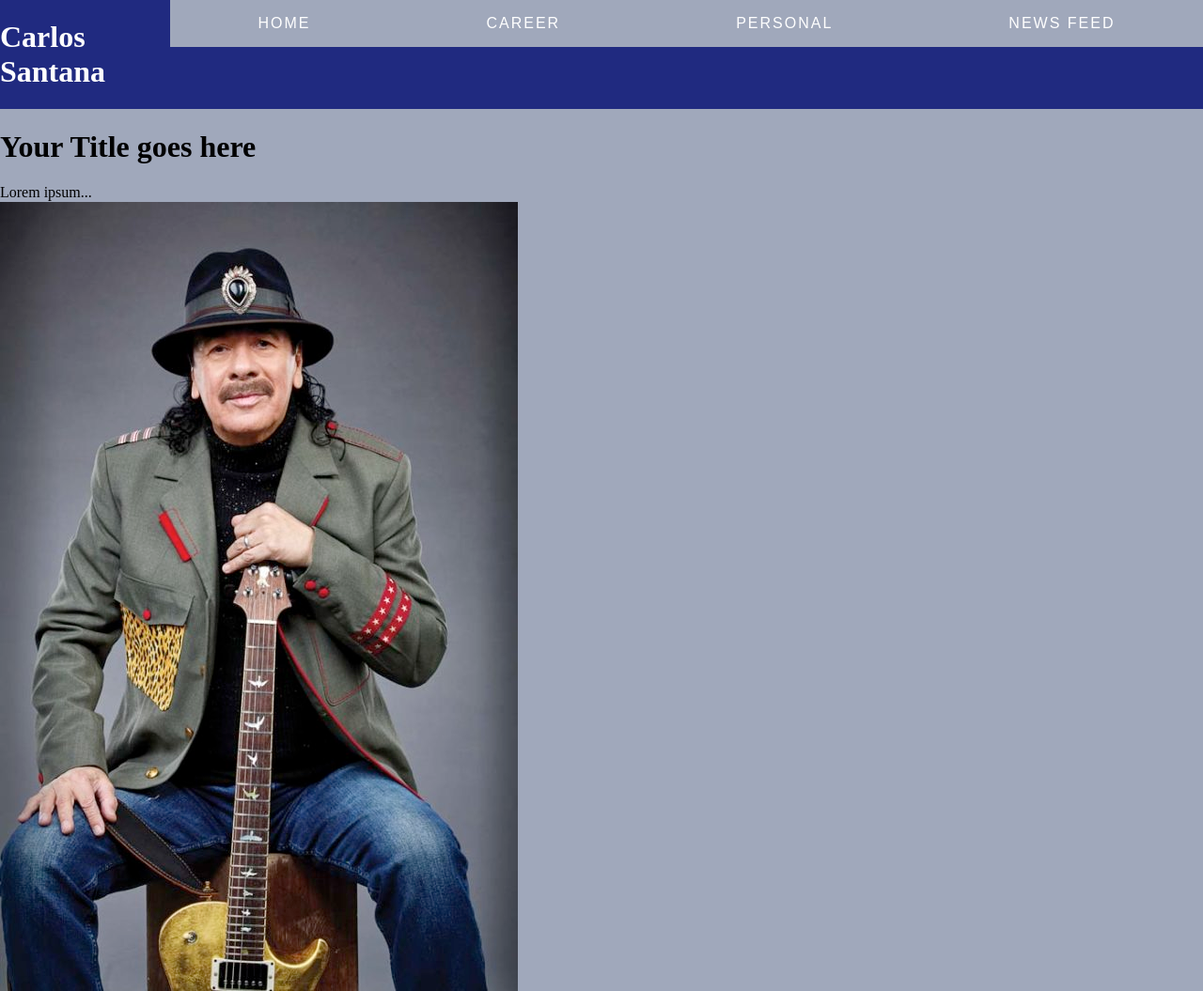
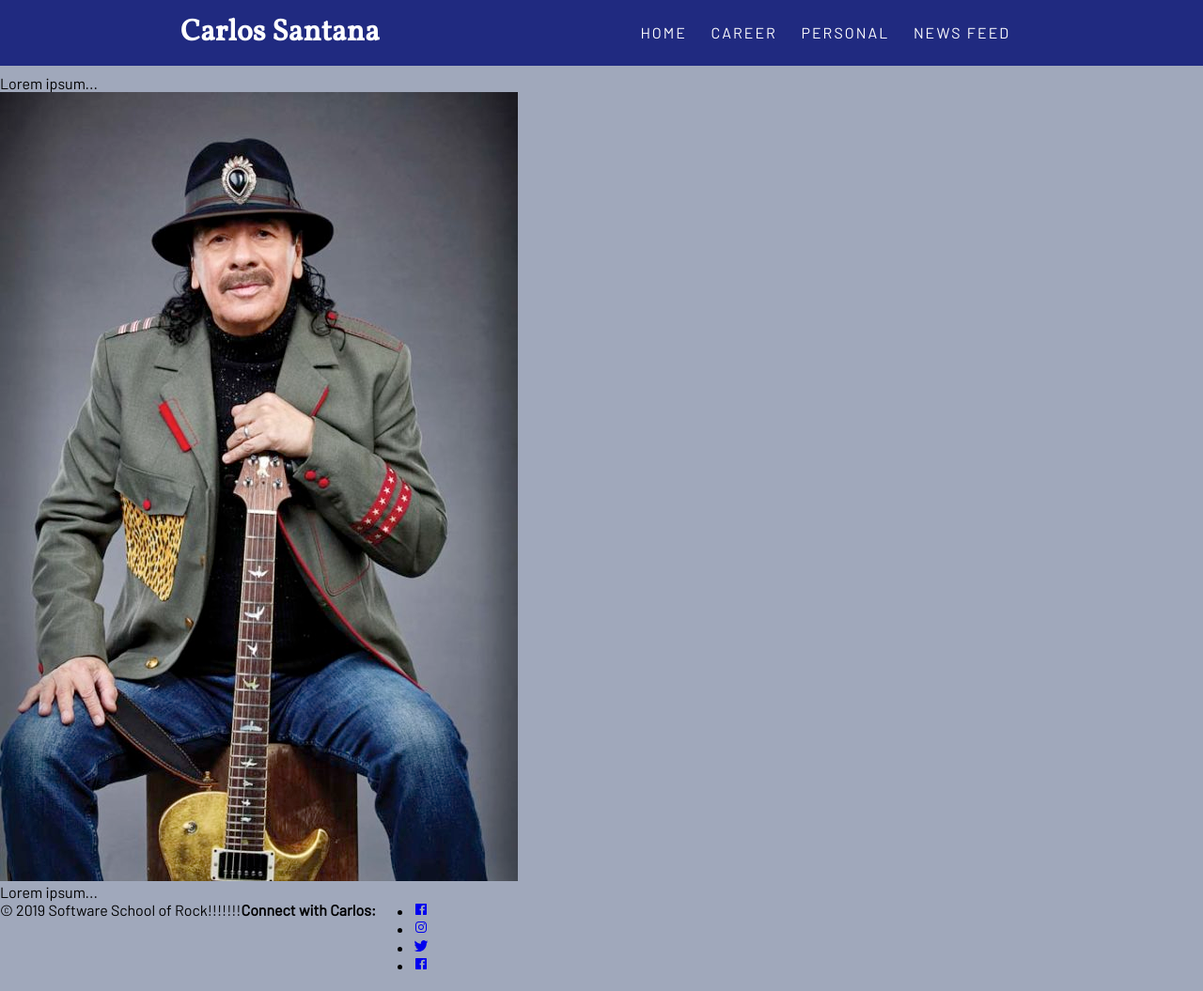
Before and after one commit to nss-day-cohort-32/tribute-software-school-of-rock, a website: page index.html in a window 1280 px wide. Shown: the top 1055 px of the page at 94% size. Drawn offline with nearby package versions, Linux system fonts and the light colour scheme.

Commit message:
Sticky Header complete

```diff
--- a/css/styles.css
+++ b/css/styles.css
@@ -14,14 +14,62 @@
   margin: 0;
 }
 
+body {
+  background-color: #A0A8BB;
+  font-family: 'Barlow',
+    sans-serif;
+}
+
+.flex-container {
+  display: flex;
+}
+
+h1,
+h2 {
+  font-family: 'Vollkorn',
+    serif;
+
+}
+
+header {
+  background-color: #202A80;
+  width: 100vw;
+  height: 70px;
+  top: 0;
+  left: 0;
+  position: fixed;
+}
+
+.header-container {
+  margin-left: auto;
+  margin-right: auto;
+  color: white;
+  width: 100%;
+  height: 70px;
+  flex-direction: column;
+  position: static;
+}
+
+.header-container h1 {
+  font-size: 1.4rem;
+  text-align: center;
+  margin: .5rem 0 .5rem 0;
+}
+
+img {
+  width: 100%;
+  height: auto;
+}
+
+
+
+
 .topNav {
   height: 50px;
-  width: 100%;
-  background-color: #a0a8bb;
   display: flex;
   flex-direction: row;
   align-items: center;
-  justify-content: space-around;
+  justify-content: space-between;
   text-decoration: none;
 
 }
@@ -29,11 +77,10 @@
 .topNav a {
   color: white;
   text-transform: uppercase;
-  letter-spacing: 2px;
+  letter-spacing: 1px;
   text-decoration: none;
-  font-family: 'Barlow Semi Condensed', sans-serif;
-  margin-right: 75px;
-  margin-left: 75px;
+  font-size: .7rem;
+  padding: .4rem .8rem;
 }
 
 .topNav a:hover {
@@ -46,23 +93,12 @@
 
 
 
-body {
-  background-color: #A0A8BB;
-}
 
 
-.flex-container {
-  display: flex;
-}
 
-.flex-item {
 
-}
+.flex-item {}
 
-header {
-  background-color: #202A80;
-  color: white
-}
 
 nav a {
   text-decoration: none;
@@ -77,12 +113,80 @@
 
 
 
-header h1 {
 
-}
+
 
 footer {
   position: absolute;
   height: 40px;
 
 }
+
+
+/*
+***************************
+Media Queries
+***************************
+*/
+
+@media screen and (min-width: 480px) {}
+
+@media screen and (min-width: 760px) {
+  header {
+    height: 50px;
+  }
+  .header-container {
+    flex-direction: row;
+    justify-content: space-between;
+    margin-left: 10%;
+    margin-right: 10%;
+    width: 80%;
+    height: 50px;
+  }
+
+  .header-container h1 {
+    margin-top: auto;
+    margin-bottom: auto;
+
+  }
+
+  .topNav {
+    margin-top: auto;
+    margin-bottom: auto;
+  }
+
+  .topNav a {
+    font-size: .8rem;
+    letter-spacing: 2px;
+  }
+
+
+}
+
+@media screen and (min-width: 900px) {
+  header {
+    height: 70px;
+  }
+  .header-container {
+    height: 70px;
+    width: 80%;
+    margin-left: auto;
+    margin-right: auto;
+
+  }
+
+  .header-container h1 {
+    font-size: 2rem;
+  }
+
+  .topNav a {
+    font-size: 1rem;
+    letter-spacing: 2px;
+  }
+}
+
+@media screen and (min-width: 1200px) {
+  .header-container {
+    width: 70%;
+  }
+}
--- a/index.html
+++ b/index.html
@@ -9,12 +9,15 @@
   <link rel="stylesheet" href="https://cdnjs.cloudflare.com/ajax/libs/normalize/8.0.1/normalize.min.css"
     type="text/css">
   <link rel="stylesheet" href="css/styles.css" type="text/css">
+  <link href="https://fonts.googleapis.com/css?family=Barlow" rel="stylesheet">
+  <link href="https://fonts.googleapis.com/css?family=Vollkorn" rel="stylesheet">
+
 </head>
 
 <body>
 
-  <header class="main-header flex-container">
-
+  <header>
+    <div class="flex-container header-container">
       <h1>Carlos Santana</h1>
       <nav class="topNav">
         <a href="/">Home</a>
@@ -22,6 +25,7 @@
         <a href="Personal.html">Personal</a>
         <a href="NewsFeed.html">News Feed</a>
       </nav>
+    </div>
   </header>
 
   <main class="flex-container">
```
Also changed, not shown: 1 other file. Lines whose indentation alone changed are shown as unchanged.
